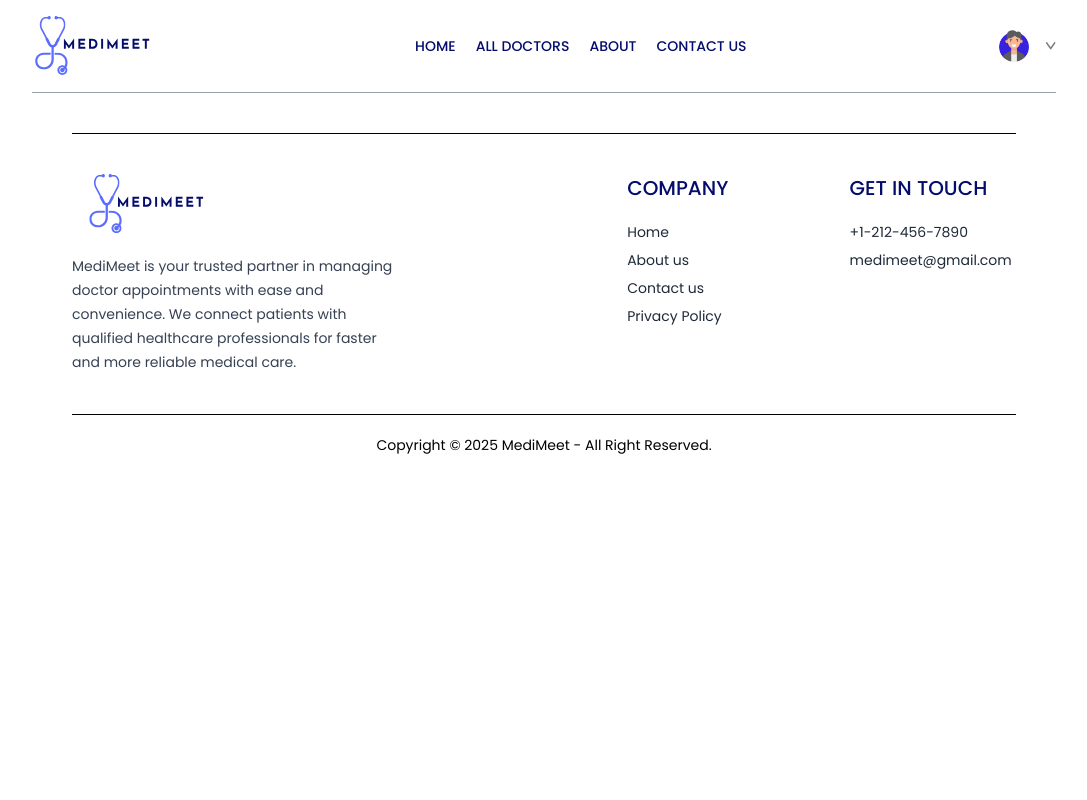
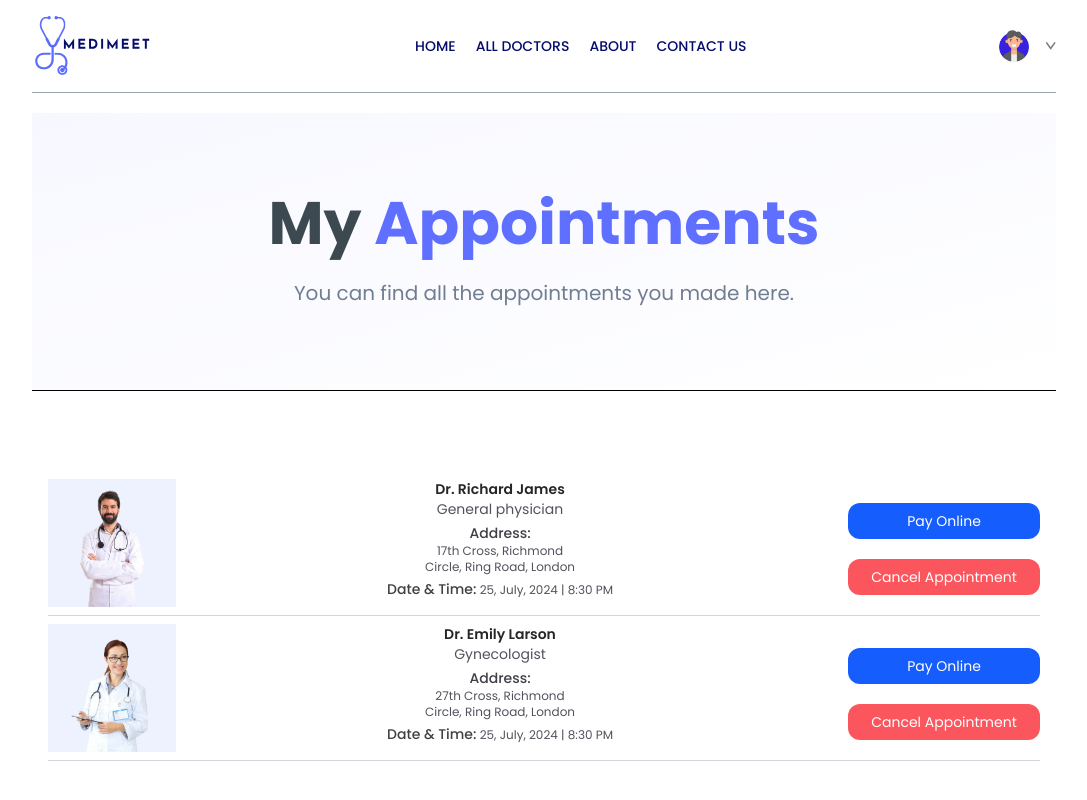
Before and after one commit to tanurims/MediMeet, a React (Vite) app in the folder frontend/: page /my-appoinments in a window 1280 px wide. Shown: the top 800 px of the page, without its empty margins (96-1183 px from the left). Built offline with nearby package versions, Linux system fonts and the light colour scheme.

Commit message:
my appoinment page

```diff
--- a/frontend/src/components/Navbar.jsx
+++ b/frontend/src/components/Navbar.jsx
@@ -59,7 +59,7 @@ const Navbar = () => {
             <div className={`absolute top-full right-0 mt-2 text-base font-medium text-gray-600 z-50 transition-all duration-200 ${showDropdown ? 'opacity-100 visible' : 'opacity-0 invisible'}`}>
             <div className='min-w-48 bg-stone-100 rounded flex flex-col gap-4 p-4'>
               <p onClick={() => navigate('/my-profile')} className='hover:text-fprimary cursor-pointer'>My Profile</p>
-              <p onClick={() => navigate('/my-appointments')} className='hover:text-fprimary cursor-pointer'>My Appointments</p>
+              <p onClick={() => navigate('/my-appoinments')} className='hover:text-fprimary cursor-pointer'>My Appointments</p>
               <p onClick={() => setToken(false)} className='hover:text-fprimary cursor-pointer'>Logout</p>
             </div>
           </div>
--- a/frontend/src/pages/Appointments.jsx
+++ b/frontend/src/pages/Appointments.jsx
@@ -127,7 +127,7 @@ const Appointments = () => {
             </p>
           ))}
         </div>
-        <button className='bg-fprimary text-white text-sm font-light px-14 py-3 rounded-full my-6 hover:scale-105'>Book an appointment</button>
+        <button className='bg-blue-600 hover:bg-blue-700 text-white text-sm font-light px-14 py-3 rounded-xl my-6 hover:scale-105'>Book an appointment</button>
       </div>
 
       {/*related doctors*/}
--- a/frontend/src/pages/Contact.jsx
+++ b/frontend/src/pages/Contact.jsx
@@ -70,7 +70,7 @@ const Contact = () => {
               Reach out to us and we'll get back to you as soon as possible.
             </p>
           </div>
-          <div className="mt-12 animate-fade-in-up animate-delay-200">
+          <div className="mt-12 ">
             <Mail className="h-16 w-16 text-primary mx-auto opacity-80" />
 
           </div>
--- a/frontend/src/pages/MyAppoinments.jsx
+++ b/frontend/src/pages/MyAppoinments.jsx
@@ -1,8 +1,57 @@
-import React from 'react'
+import React, { useContext } from 'react'
+import  { AppContext } from '../context/AppContext';
 
 const MyAppoinments = () => {
+
+  const {doctors} = useContext(AppContext);
+
   return (
-    <div>
+    <div className="min-h-screen bg-background">
+      <section className="relative py-20 px-4 bg-gradient-to-br from-primary/5 to-secondary/10">
+        <div className="max-w-6xl mx-auto text-center">
+          <h1 className="text-5xl md:text-6xl font-bold text-foreground mb-6">
+              My <span className="text-primary">Appointments</span>
+            </h1>
+            <p className="text-xl text-muted-foreground max-w-3xl mx-auto leading-relaxed">
+               You can find all the appointments you made here.
+            </p>
+        </div>
+      </section>
+
+      <hr/>
+
+      <section className='py-20 px-4'>
+        <div className="max-w-6xl mx-auto">
+          <div className="text-center mb-16">
+            <div>
+              {doctors.slice(0,2).map((item, index) =>(
+                <div className='grid grid-cols-[1fr_2fr] gap-4 sm:flex sm:gap-6 py-2 border-b border-gray-300' key={index}>
+                  <div>
+                    <img className='w-32 bg-indigo-50' src={item.image}/>
+                  </div>
+                  <div className='flex-1 text-sm text-zinc-600'>
+                    <p className='text-neutral-800 font-semibold'>{item.name}</p>
+                    <p>{item.speciality}</p>
+                    <p className='text-zinc-700 font-medium mt-1'>Address: </p>
+                    <p className='text-xs'>{item.address.line1}</p>
+                    <p className='text-xs'>{item.address.line2}</p>
+                    <p className='text-xs mt-1'><span className='text-sm text-neutral-700 font-medium'>Date & Time:</span> 25, July, 2024 |  8:30 PM</p>
+                  </div>
+                  <div>
+
+                  </div>
+                  <div className='flex flex-col gap-5 justify-end mb-3' >
+                    <button className='text-sm text-white text-center bg-blue-600 hover:bg-blue-700 sm:min-w-48 py-2 rounded-xl transition-all duration-300'>Pay Online</button>
+                    <button className='text-sm text-white text-center bg-red-500/80 hover:bg-red-600 sm:min-w-48 py-2 rounded-xl transition-all duration-300'>Cancel Appointment</button>
+                  </div>
+                </div>
+
+              ))}
+            </div>
+          </div>
+
+        </div>
+      </section>
 
     </div>
   )
```
